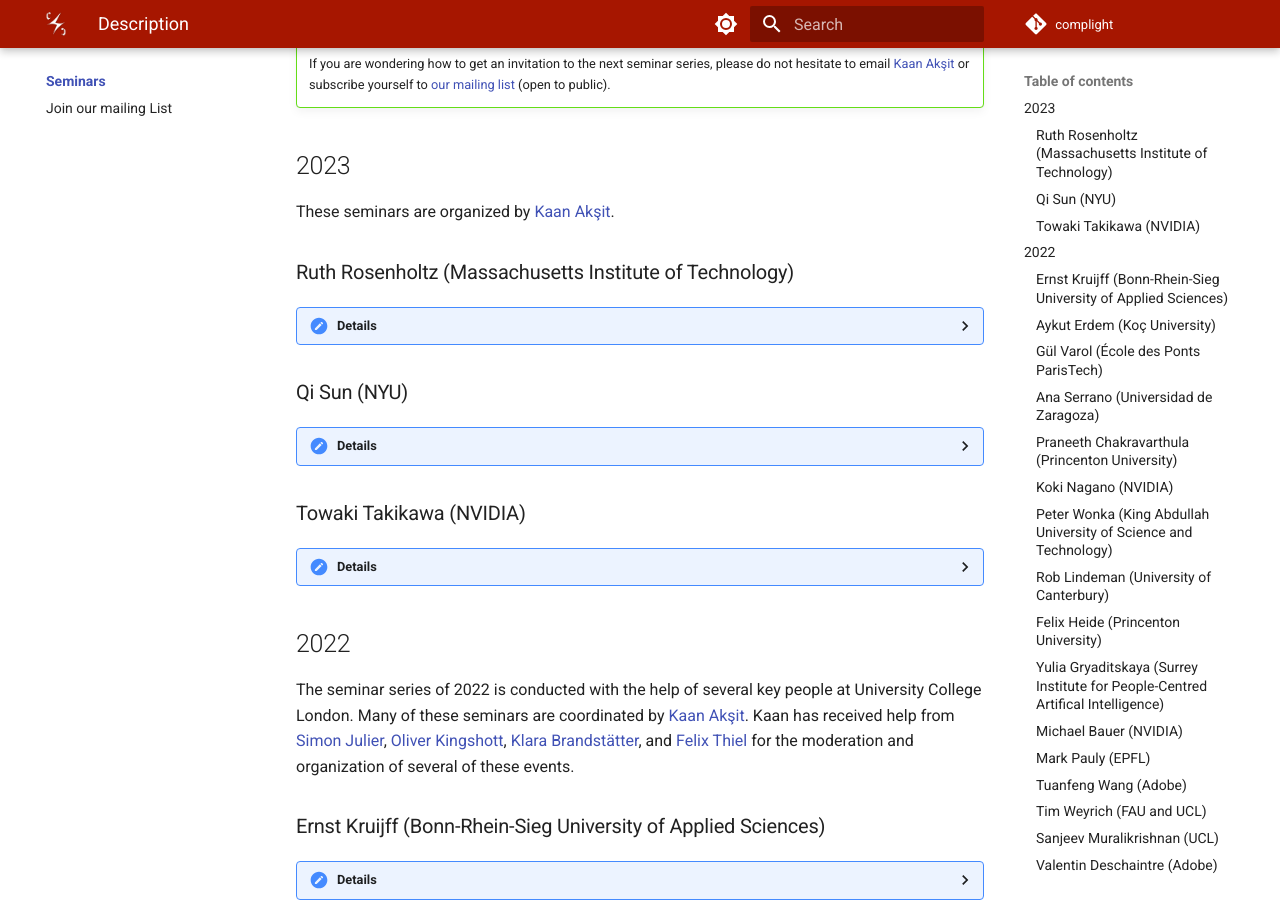
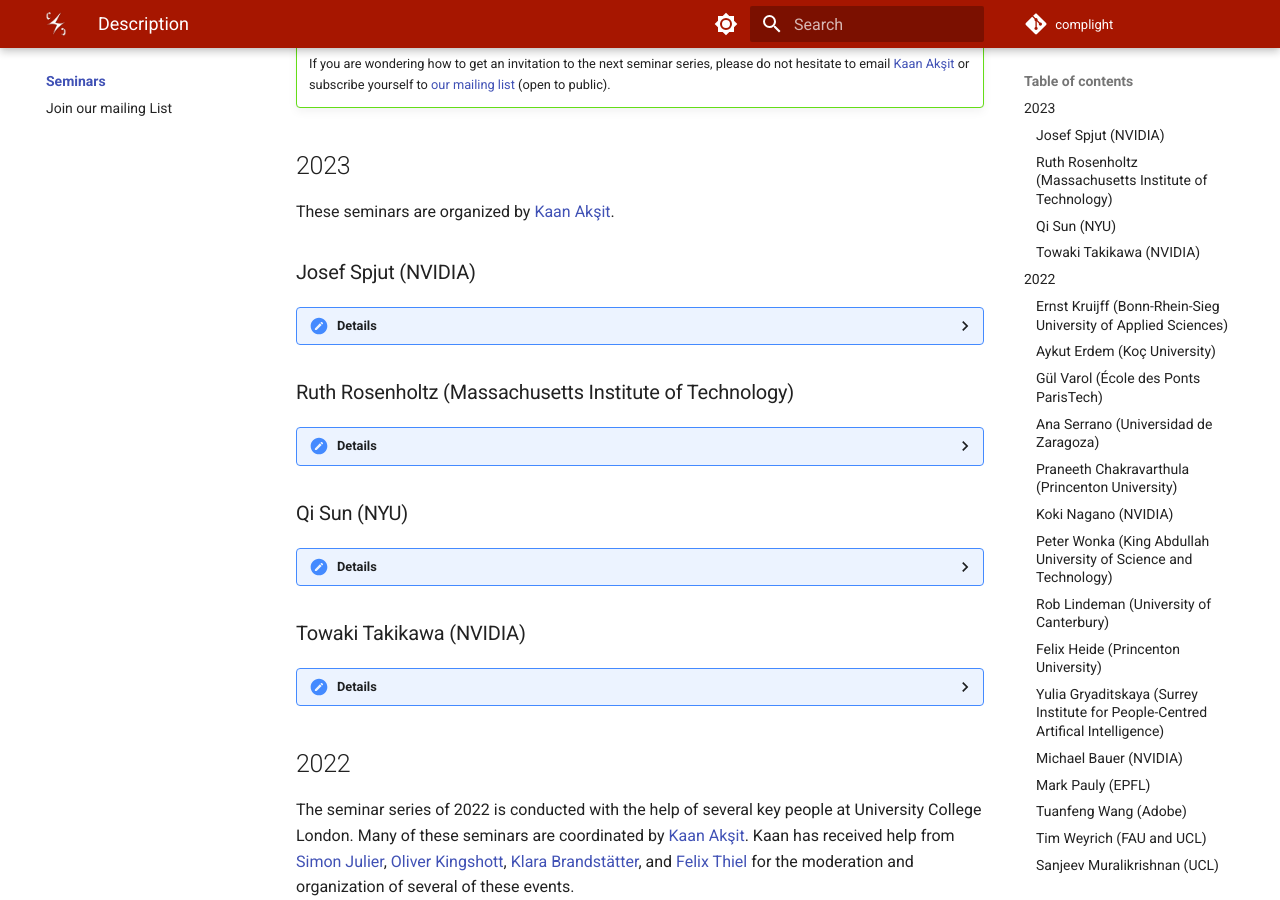
Before and after one commit to complight/complight.github.io, an MkDocs documentation site: the page built from docs/seminars/index.md, in a window 1280 px wide and 900 px high, scrolled down 367 px. Built offline with MkDocs 1.6.1 and Material for MkDocs 9.7.7, drawn with Linux system fonts in a browser that asks for light colours.

Commit message:
Updating seminars page.

```diff
--- a/docs/seminars/index.md
+++ b/docs/seminars/index.md
@@ -9,6 +9,19 @@ Overall, seminars are a blend of internal and external presenters.
 
 ## 2023
 These seminars are organized by [Kaan Akşit](https://kaanaksit.com).
+
+
+### Josef Spjut (NVIDIA)
+??? Details
+    **Date:**
+    15th March 2023
+
+    **Presenter:** Josef Spjut, Senior Research Scientist at NVIDIA
+
+    **Title:** Esports Rendering and Display: Psychophysical Experimentation
+
+    **Watch:** [Recording (Password protected)](https://liveuclac-my.sharepoint.com/:v:/g/personal/ucackak_ucl_ac_uk/EXw5wDtA8yFGnAxayTcMU-ABI8bq5L7Tq5FqSWwgmwX86A?e=VFcTGK)
+
 
 
 ### Ruth Rosenholtz (Massachusetts Institute of Technology)
```
